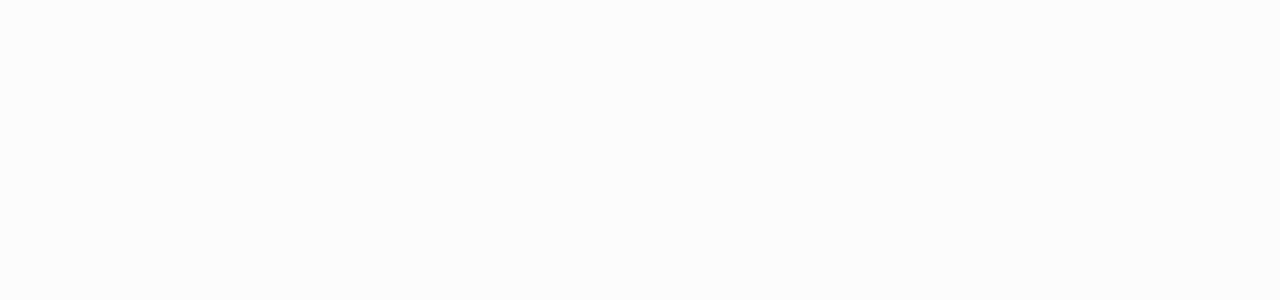
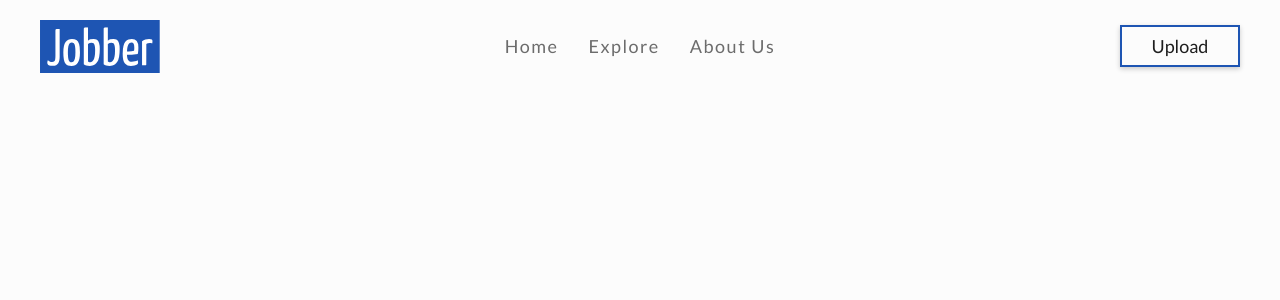
Before and after one commit to giochagelishvili/Jobber, a Vue app: page /explore in a window 1280 px wide. Before the commit this address had no page. Shown: the top 300 px of the page. Built offline with nearby package versions, Linux system fonts and the light colour scheme.

Commit message:
create explore view

```diff
--- a/src/components/mains/UploadMain.vue
+++ b/src/components/mains/UploadMain.vue
@@ -1,6 +1,6 @@
 <template>
   <div class="grid-container">
-    <form id="uploadForm" method="post" @submit.prevent="uploadJob">
+    <form id="uploadForm" ref="uploadForm" method="post" @submit.prevent="uploadJob">
       <p>
         Please fill out the form. <br />
         All fields are necesarry.
@@ -117,6 +117,7 @@
             this.scrollToErrorList()
           })
         } else {
+          this.$refs.uploadForm.reset()
           this.$router.push('/')
         }
 
--- a/src/router/index.js
+++ b/src/router/index.js
@@ -12,11 +12,13 @@
     {
       path: '/upload',
       name: 'upload',
-      // route level code-splitting
-      // this generates a separate chunk (About.[hash].js) for this route
-      // which is lazy-loaded when the route is visited.
       component: () => import('../views/UploadView.vue')
-    }
+    },
+    {
+      path: '/explore',
+      name: 'explore',
+      component: () => import('../views/ExploreView.vue')
+    },
   ]
 })
 
--- /dev/null
+++ b/src/views/ExploreView.vue
@@ -0,0 +1,14 @@
+<template>
+  <header>
+    <HomeHeader />
+  </header>
+</template>
+
+<script>
+import HomeHeader from '../components/headers/HomeHeader.vue'
+
+export default {
+  name: 'ExploreView',
+  components: { HomeHeader }
+}
+</script>
```
